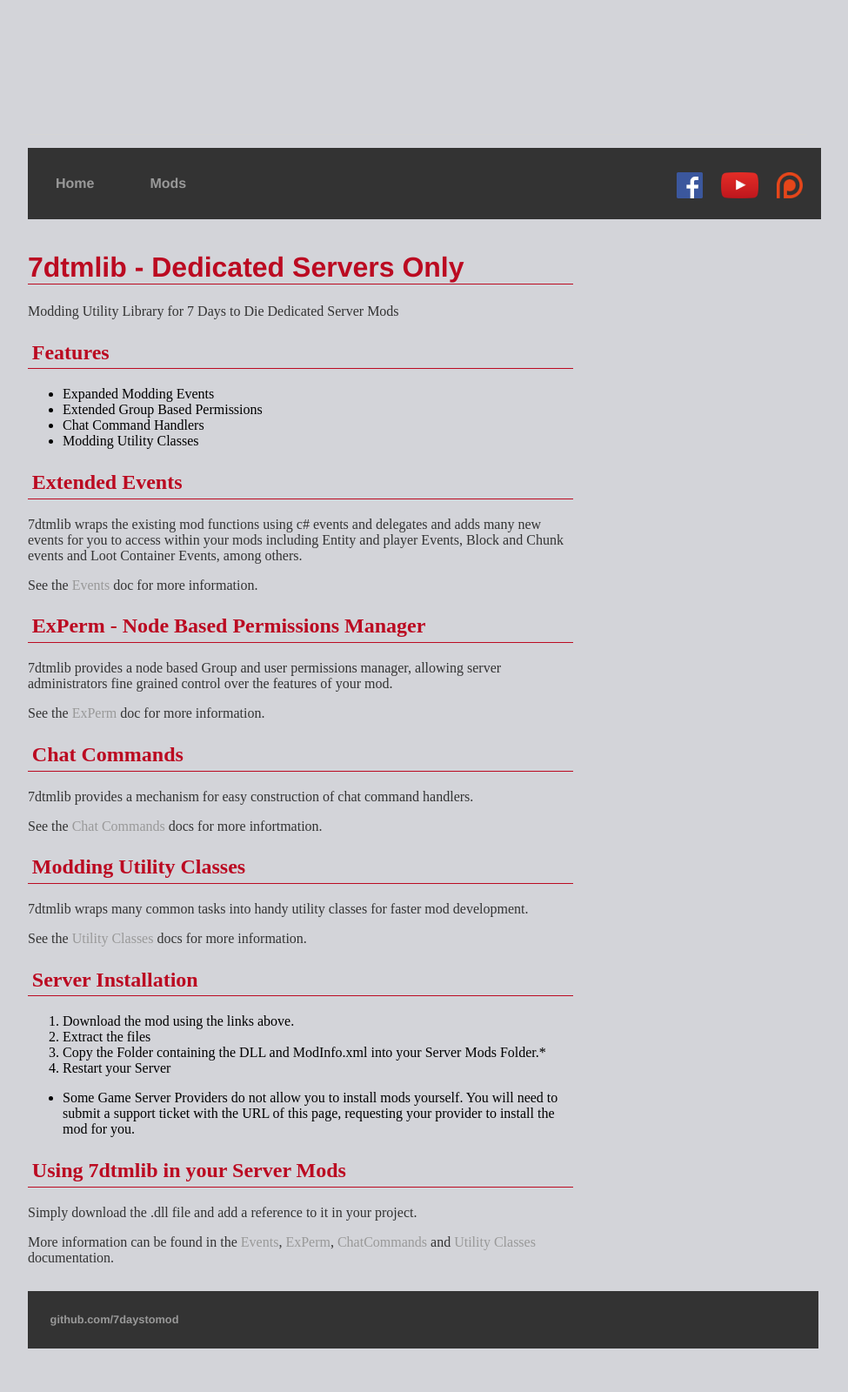
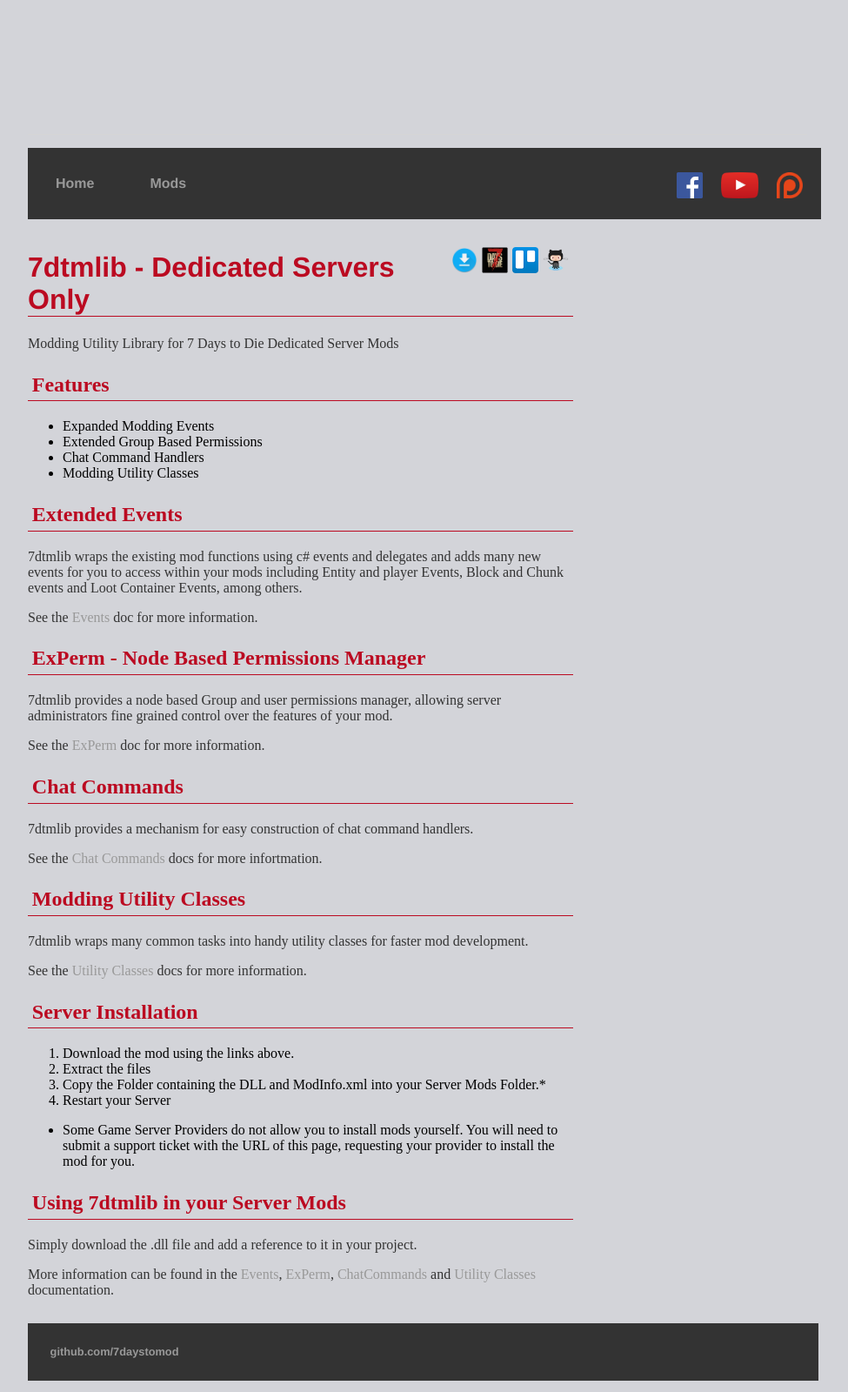
Before and after one commit to 7DaysToMod/7daystomod.github.io, a Jekyll site: the page built from mods/7dtmlib/index.md, in a window 1280 px wide. Shown: the whole page at 87% size, without its empty margins (160-1135 px from the left). Built offline with Jekyll 4.4.1, drawn with Linux system fonts in a browser that asks for light colours; before the commit the page ends 1563 px from its top, so only the background shows below that.

Commit message:
re-added 7dtmlib docs

```diff
--- a/mods/7dtmlib/index.md
+++ b/mods/7dtmlib/index.md
@@ -2,6 +2,28 @@
 layout: default
 title: 7DaysToMod - Dedicated Server Mods - 7dtmlib
 ---
+<ul style="list-style: none;">
+			<li class="link-toolbar-right">
+				<a href="https://github.com/7DaysToMod/7DTMLib" class="social-icon" target="_blank" title="View on Github">
+					<img src="/images/Octocat.png" height="30">
+				</a>
+			</li>
+			<li class="link-toolbar-right">
+				<a href="https://trello.com/b/yYcV165k/7dtmlib" class="social-icon" target="_blank" title="TODO List on Trello">
+					<img src="/images/trello.png" height="30">
+				</a>
+			</li>
+			<li class="link-toolbar-right">
+				<a href="http://7daystodie.com/forums/" class="social-icon" target="_blank" title="7DaysToDie.com Forum Post">
+					<img src="/images/placeholder_small.png" height="30">
+				</a>
+			</li>
+			<li class="link-toolbar-right">
+				<a href="https://github.com/7DaysToMod/7dtmlib/releases" class="social-icon" target="_blank" title="Downloads">
+					<img src="/images/download.png" height="30">
+				</a>
+			</li>
+		</ul>
 
 # 7dtmlib - Dedicated Servers Only
 Modding Utility Library for 7 Days to Die Dedicated Server Mods
```
